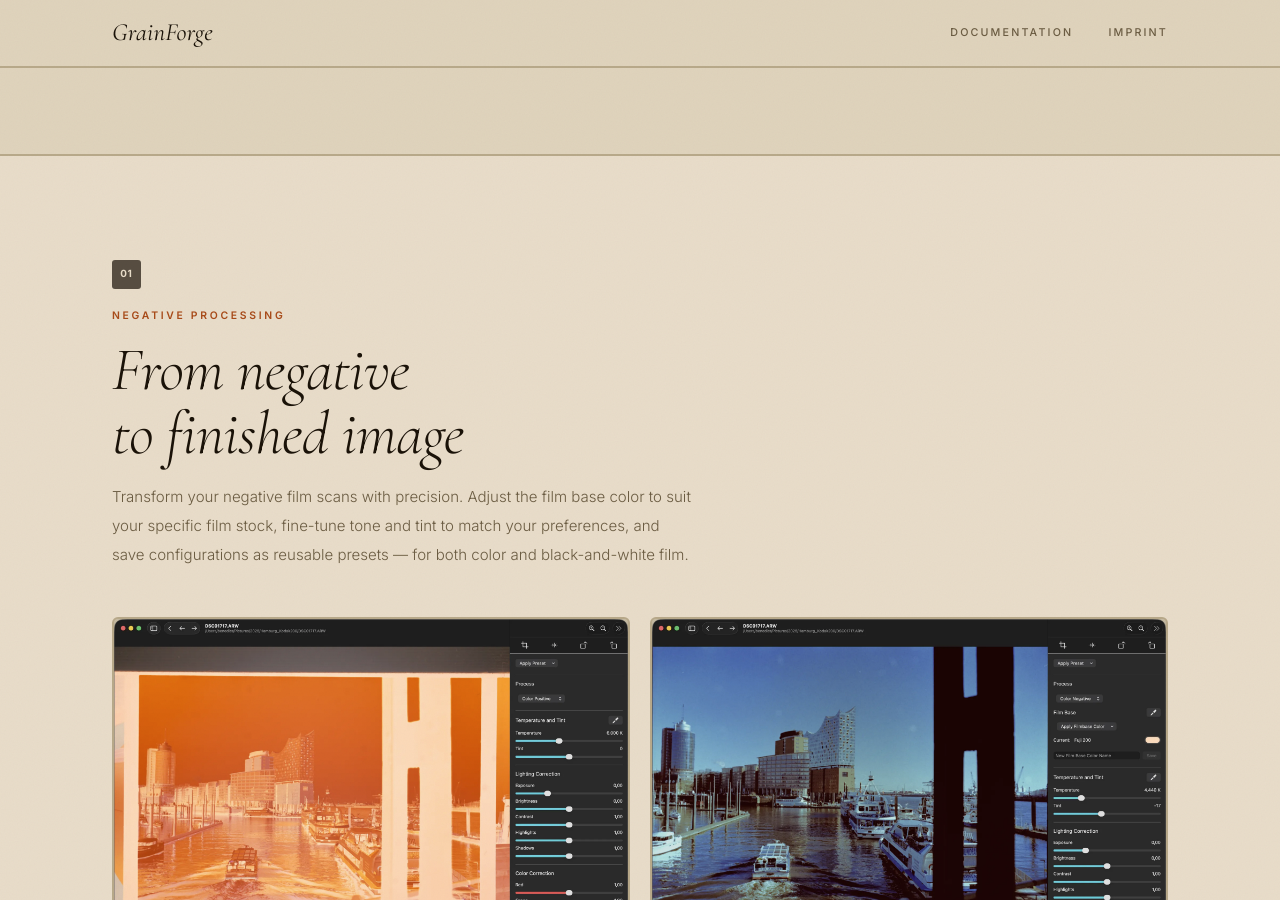
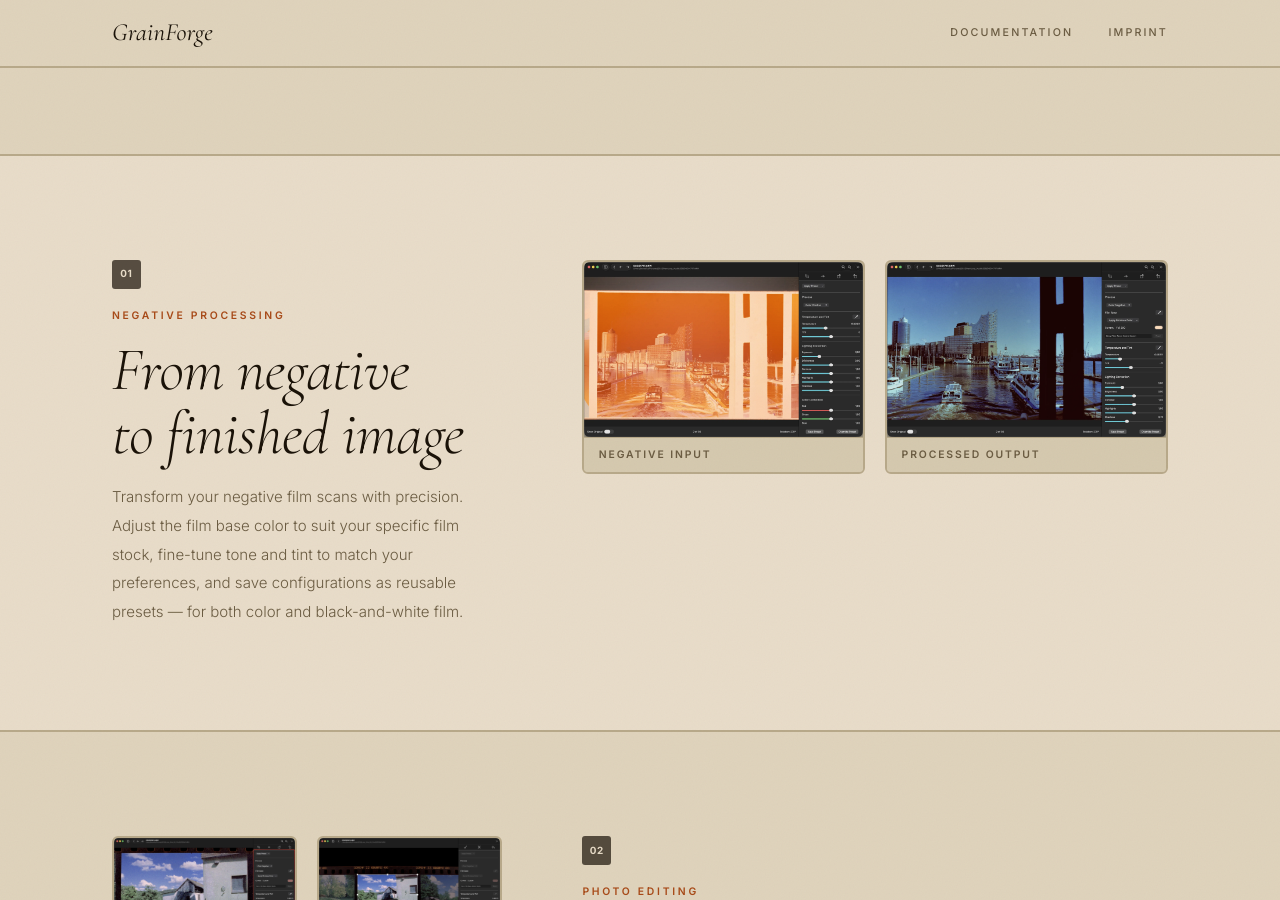
Before and after one commit to benedictweichselbaum/GrainForge_ProductPage, a Jekyll site: the page built from index.html, in a window 1280 px wide and 900 px high, scrolled down 1217 px. Built offline with Jekyll 4.4.1, drawn with Linux system fonts in a browser that asks for light colours.

Commit message:
Switch feature layout to proper 2-column side-by-side grid
Replaces the flex-column + margin-left:auto trick with CSS Grid using
grid-template-areas. Text and images now sit side by side at desktop
(2fr text / 3fr images, reversed for --flip features via grid-template-areas).
Mobile stacks text-then-images regardless of flip direction.

Co-Authored-By: Claude Sonnet 4.6 <noreply@anthropic.com>

```diff
--- a/assets/css/grainforge.css
+++ b/assets/css/grainforge.css
@@ -281,24 +281,26 @@ figure { margin: 0; }
 .feature--alt { background: var(--bg-alt); }
 
 .feature__inner {
-  display: flex;
-  flex-direction: column;
-  gap: 3rem;
+  display: grid;
+  grid-template-columns: 2fr 3fr;
+  grid-template-areas: "text media";
+  gap: 5rem;
+  align-items: start;
+}
+
+.feature--flip .feature__inner {
+  grid-template-areas: "media text";
 }
 
 .feature__body {
+  grid-area: text;
   display: flex;
   flex-direction: column;
   align-items: flex-start;
-  max-width: 580px;
-}
-
-.feature--flip .feature__body {
-  margin-left: auto;
 }
 
 .feature__media {
-  width: 100%;
+  grid-area: media;
 }
 
 .feature__title {
@@ -571,7 +573,10 @@ figure { margin: 0; }
    RESPONSIVE
    ============================================================ */
 @media (max-width: 768px) {
-  .feature__inner {
+  .feature__inner,
+  .feature--flip .feature__inner {
+    grid-template-columns: 1fr;
+    grid-template-areas: "text" "media";
     gap: 2.5rem;
   }
 
```
